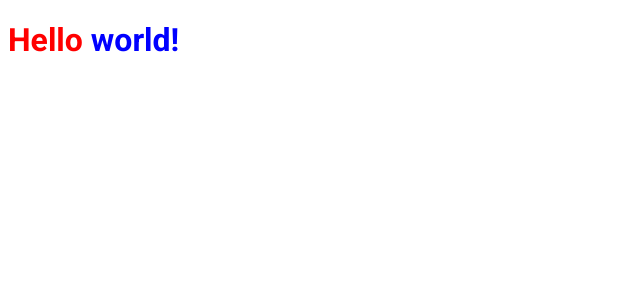
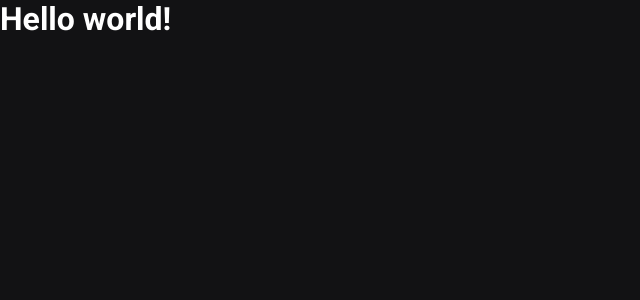
Before and after one commit to arrudadev/ignite-reactjs-ignews, a Next.js app: page / in a window 1280 px wide. Shown: the top 300 px of the page, without its empty margins (0-640 px from the left). Built offline with nearby package versions, Linux system fonts and the light colour scheme.

Commit message:
adding global styles

```diff
--- a/src/pages/_app.tsx
+++ b/src/pages/_app.tsx
@@ -1,4 +1,6 @@
 import { AppProps } from 'next/app';
+
+import '../styles/global.scss';
 
 function MyApp({ Component, pageProps }: AppProps) {
   return <Component {...pageProps} />
--- a/src/pages/index.tsx
+++ b/src/pages/index.tsx
@@ -1,6 +1,4 @@
 import Head from 'next/head';
-
-import style from '../styles/home.module.scss';
 
 export default function Home() {
   return (
@@ -9,8 +7,8 @@ export default function Home() {
         <title>Inicio | ig.news</title>
       </Head>
 
-      <h1 className={style.title}>
-        Hello <span>world!</span>
+      <h1>
+        Hello world!
       </h1>
     </>
   );
--- /dev/null
+++ b/src/styles/global.scss
@@ -0,0 +1,48 @@
+* {
+  margin: 0;
+  padding: 0;
+  box-sizing: border-box;
+}
+
+:root {
+  --white: #FFFFFF;
+
+  --gray-100: #E1E1E6;
+  --gray-300: #A8A8B3;
+  --gray-900: #121214;
+
+  --cyan-500: #61DAFB;
+
+  --yellow-500: #EBA417;
+}
+
+@media (max-width: 1080px) {
+  html {
+    font-size: 93.75%;
+  }
+}
+
+@media (max-width: 720px) {
+  html {
+    font-size: 87.5%;
+  }
+}
+
+body {
+  background: var(--gray-900);
+
+  color: var(--white);
+}
+
+body, input, textarea, select, button {
+  font: 400 1rem 'Roboto', sans-serif;
+}
+
+button {
+  cursor: pointer;
+}
+
+a {
+  color: inherit;
+  text-decoration: none;
+}
--- a/src/styles/home.module.scss
+++ /dev/null
@@ -1,8 +0,0 @@
-.title {
-    color: red;
-    font-family: Roboto;
-
-    span {
-        color: blue;
-    }
-}
```
